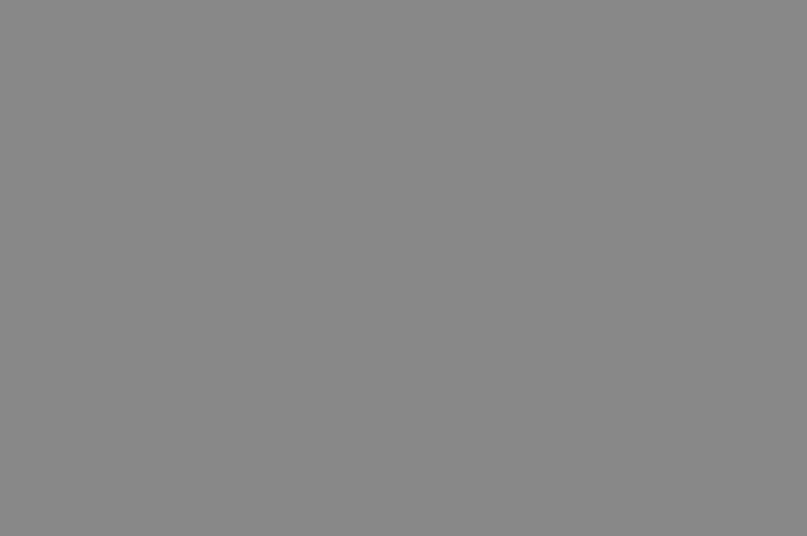
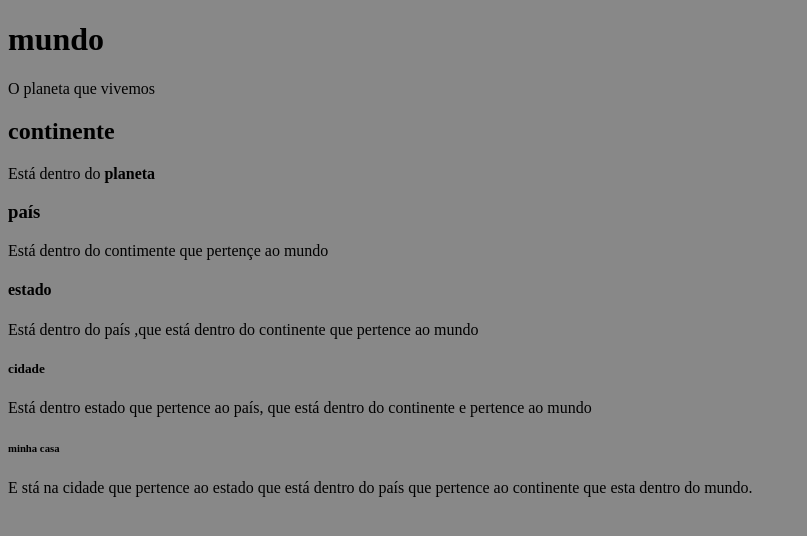
Before and after one commit to joaobcandido/semana1-jornadaCognizant, a plain HTML site: page index.html in a window 1280 px wide. Shown: the whole page, without its empty margins (0-807 px from the left). Drawn offline with Linux system fonts and the light colour scheme.

Commit message:
adicionando titulos e paragrafo de texto na pagina web

```diff
--- a/index.html
+++ b/index.html
@@ -1,7 +1,7 @@
 <!-- digita html5 ele cria o exqueleto da pagina -->
 <!DOCTYPE html>
 <html lang="en">
-<!--  tag abertura do cabeçario -->
+<!--  tag abertura do cabeçalho -->
 <head>
     <!-- titulo da pagina html -->
     <title>Document</title>
@@ -29,13 +29,30 @@
     </script> -->
     <!-- adicionando arquivo.js -->
     <script type="text/javascript" src="funcionalidade.js"></script>
+    </style>
+<!-- fechamento tag cabeçalho -->
+</head>
+<!-- corpo da pagina -->
+<body>
+<!-- formato de textos em html -->
+<h1>mundo</h1>
+<p> O planeta que vivemos</p>
+<h2>continente</h2>
+<!-- tag strong deixa em negrito o texto -->
+<P>Está dentro do <strong>planeta</strong></P>
+<h3>país</h3>
+<!-- tag span não tem valor semantico -->
+<p>Está dentro do contimente que pertençe ao <span>mundo</span></p>
+<h4>estado</h4>
+<p>Está dentro do país ,que está dentro do continente que pertence ao mundo</p>
+<h5>cidade</h5>
+<p>Está dentro estado que pertence ao país,
+que está dentro do continente e pertence ao mundo</p>
+<h6>minha casa</h6>
+<p>E    stá na cidade que pertence ao estado que está dentro do país
+que pertence ao continente que esta dentro do mundo.
+</p>
 
-
-
-    </style>
-
-</head>
-<body>
 
 </body>
 </html>
```
